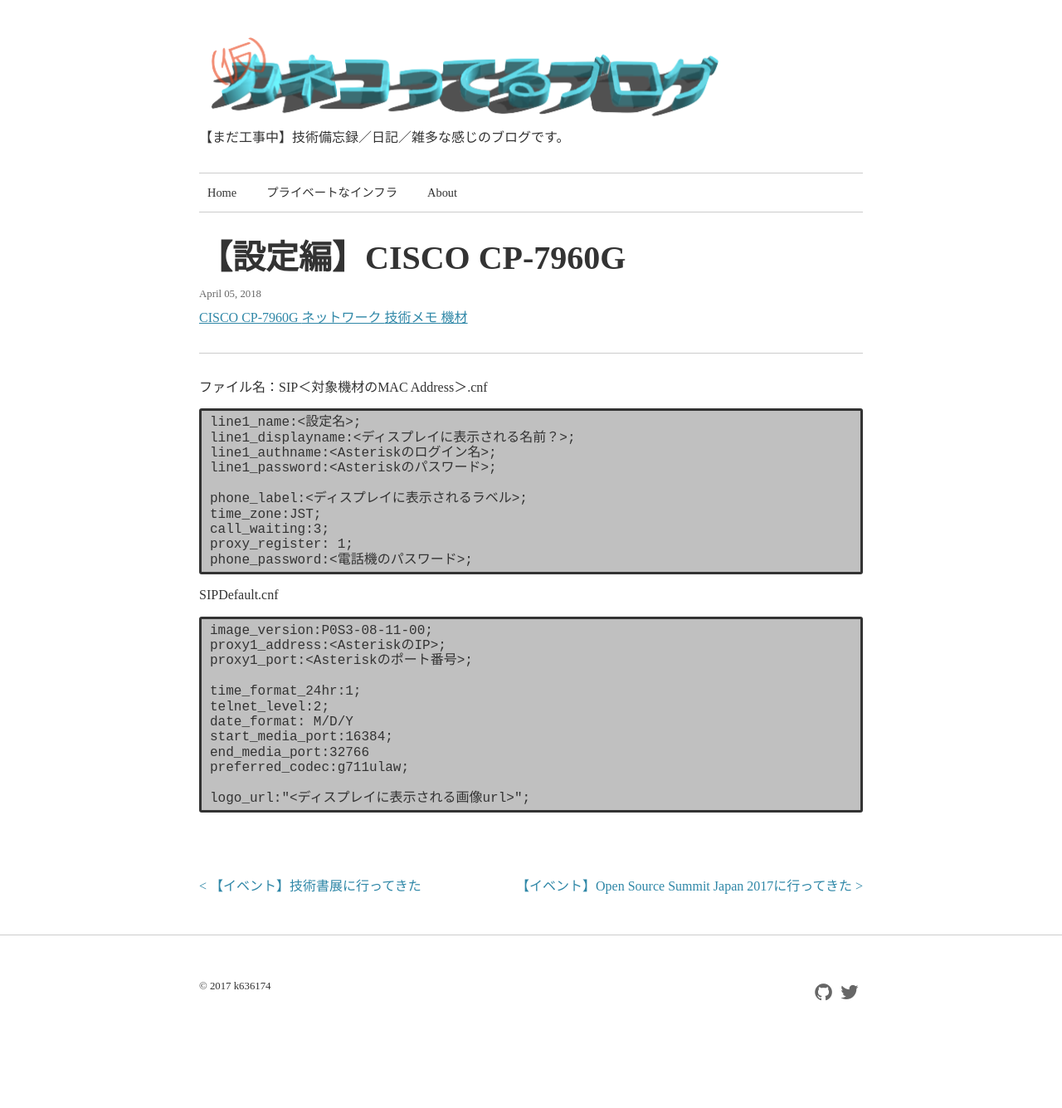
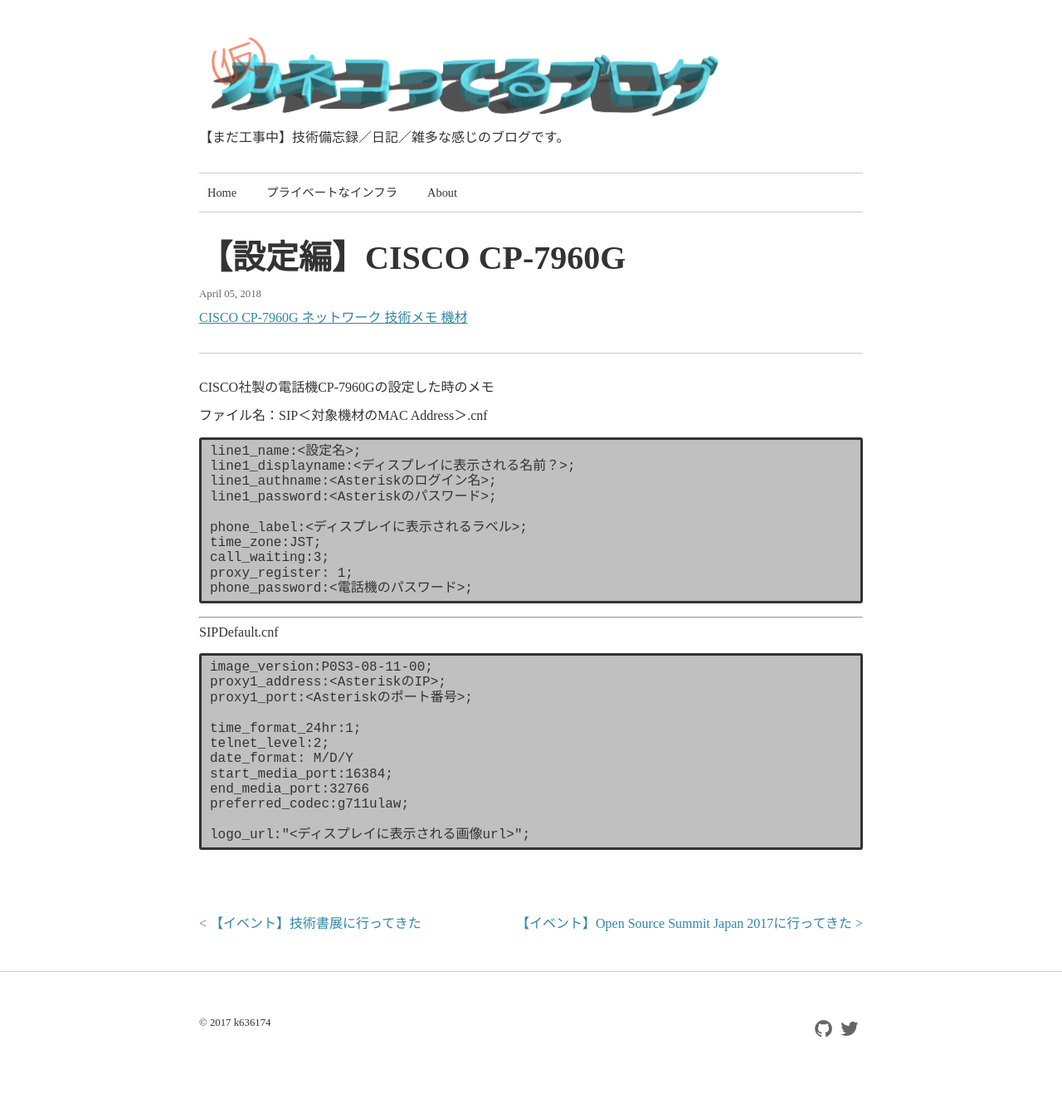
Before and after one commit to k636174/k636174.github.io, a Jekyll site: the page built from _posts/2018-04-05-cisco_cp7960G_memo.md, in a window 1280 px wide. Shown: the whole page at 83% size. Built offline with Jekyll 4.4.1, drawn with Linux system fonts in a browser that asks for light colours; nearby versions of some CDN libraries; before the commit the page ends 1291 px from its top, so only the background shows below that.

Commit message:
minerchange

````diff
--- a/_posts/2018-04-05-cisco_cp7960G_memo.md
+++ b/_posts/2018-04-05-cisco_cp7960G_memo.md
@@ -9,6 +9,7 @@
 - 技術メモ
 - 機材
 ---
+CISCO社製の電話機CP-7960Gの設定した時のメモ
 
 ファイル名：SIP＜対象機材のMAC Address＞.cnf
 ```
@@ -23,6 +24,8 @@
 proxy_register: 1;
 phone_password:<電話機のパスワード>;
 ```
+
+---
 
 SIPDefault.cnf
 ```
````
